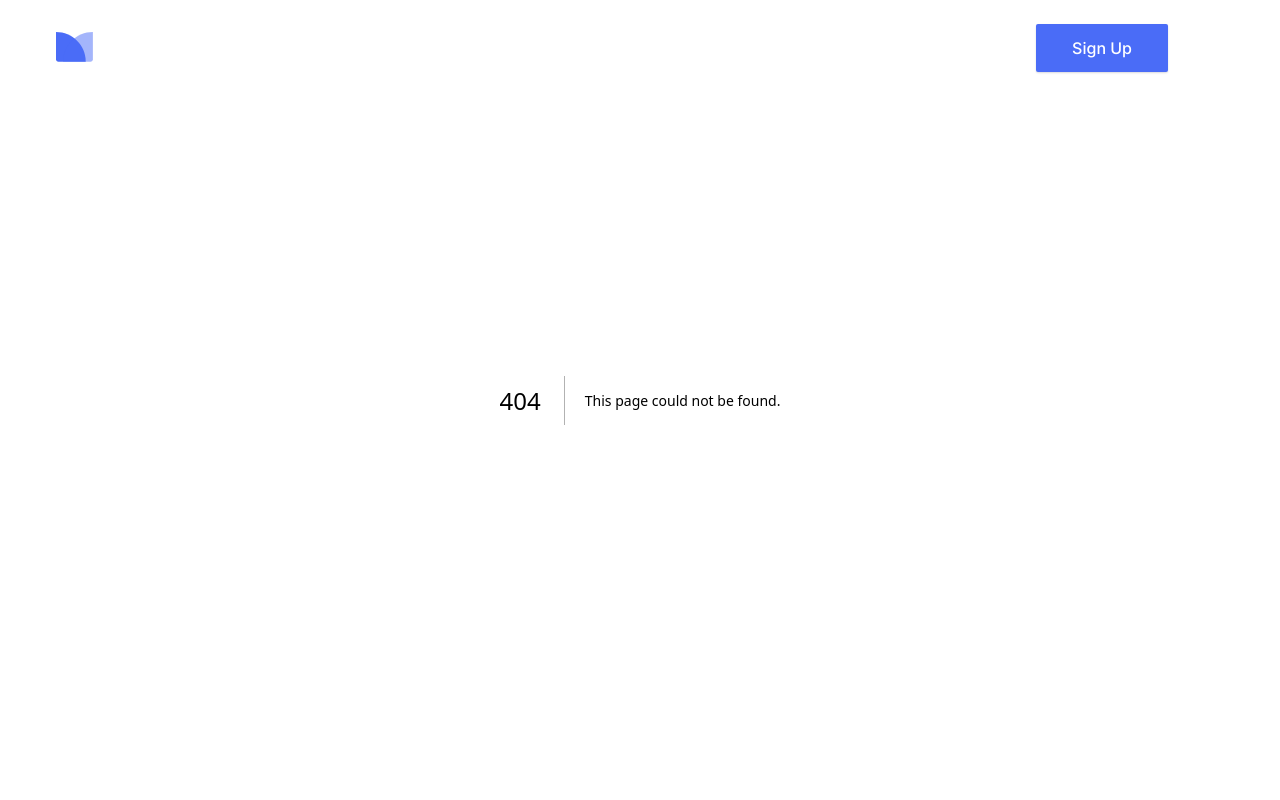
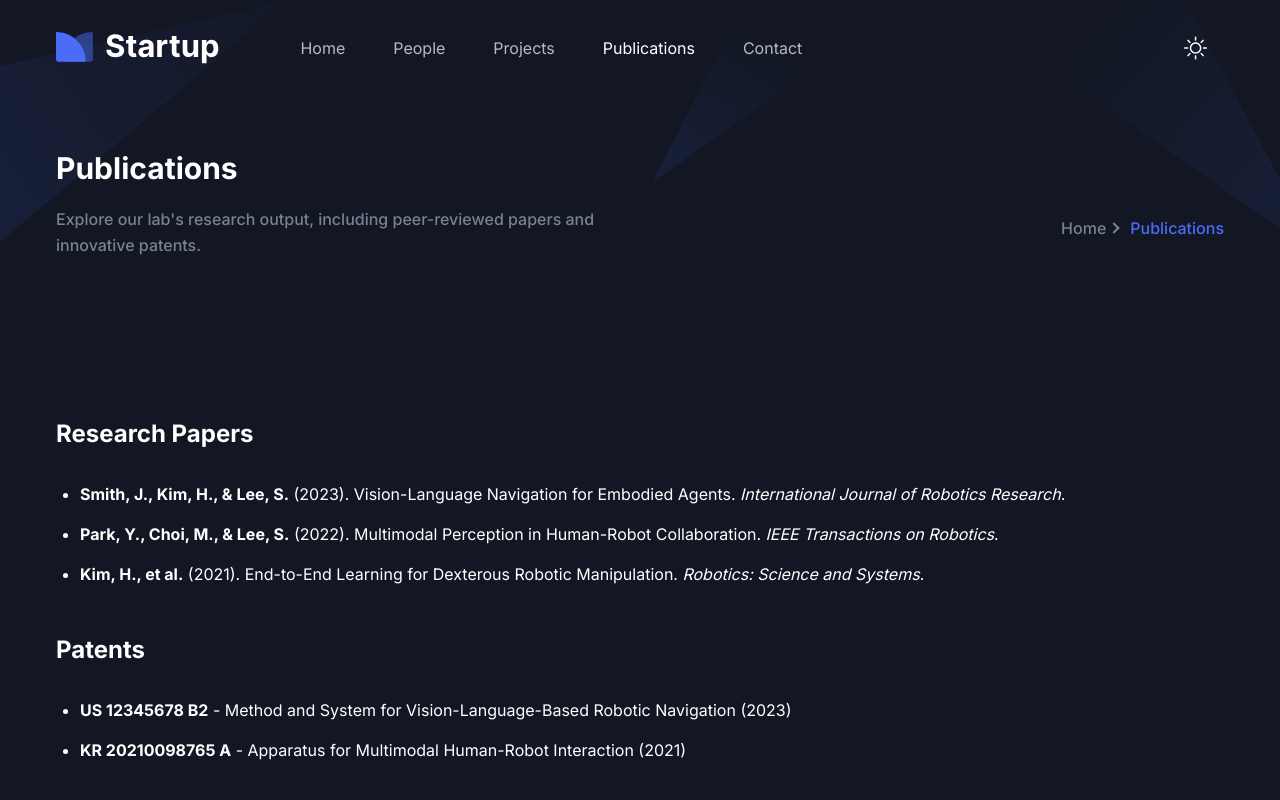
Before and after one commit to wolgok-xyz/wolgok-xyz.github.io, a Next.js app: page /publications in a window 1280 px wide. Before the commit this address had no page. Shown: the top 800 px of the page. Built offline with nearby package versions, Linux system fonts and the light colour scheme.

Commit message:
Remove Sign In, Sign Up, and Pages menus; update navigation for People, Contact, and Publications

```diff
--- a/src/app/about/page.tsx
+++ b/src/app/about/page.tsx
@@ -14,7 +14,7 @@ const AboutPage = () => {
   return (
     <>
       <Breadcrumb
-        pageName="About Page"
+        pageName="People"
         description="Lorem ipsum dolor sit amet, consectetur adipiscing elit. In varius eros eget sapien consectetur ultrices. Ut quis dapibus libero."
       />
       <AboutSectionOne />
--- a/src/app/people/page.tsx
+++ /dev/null
@@ -1,51 +0,0 @@
-import { Metadata } from "next";
-import Breadcrumb from "@/components/Common/Breadcrumb";
-
-export const metadata: Metadata = {
-  title: "People | KIST Embodied AGI Research Lab",
-  description: "Meet our researchers at KIST Embodied AGI Research Lab",
-};
-
-const PeoplePage = () => {
-  return (
-    <>
-      <Breadcrumb
-        pageName="People"
-        description="Meet our researchers working on advancing embodied artificial general intelligence"
-      />
-      <section className="pt-16 md:pt-20 lg:pt-28">
-        <div className="container">
-          <div className="grid grid-cols-1 gap-x-8 gap-y-10 md:grid-cols-2 lg:grid-cols-3">
-            {/* Researcher cards will go here */}
-            <div className="w-full">
-              <div className="wow fadeInUp" data-wow-delay=".1s">
-                <div className="mb-10 rounded-md bg-white p-8 shadow-signUp dark:bg-dark lg:px-5 xl:px-8">
-                  <div className="flex items-center justify-center">
-                    <div className="relative h-[200px] w-[200px] overflow-hidden rounded-full">
-                      <img
-                        src="/images/team/placeholder.jpg"
-                        alt="Researcher"
-                        className="h-full w-full object-cover"
-                      />
-                    </div>
-                  </div>
-                  <h3 className="mb-4 mt-4 text-center text-xl font-bold text-black dark:text-white">
-                    Dr. Jane Smith
-                  </h3>
-                  <p className="mb-4 text-center text-base text-body-color dark:text-body-color-dark">
-                    Principal Investigator
-                  </p>
-                  <p className="text-center text-base text-body-color dark:text-body-color-dark">
-                    Research interests: Embodied AI, Computer Vision, Robotics
-                  </p>
-                </div>
-              </div>
-            </div>
-          </div>
-        </div>
-      </section>
-    </>
-  );
-};
-
-export default PeoplePage;
--- /dev/null
+++ b/src/app/publications/page.tsx
@@ -0,0 +1,45 @@
+import Breadcrumb from "@/components/Common/Breadcrumb";
+import { Metadata } from "next";
+
+export const metadata: Metadata = {
+  title: "Publications | Research Lab",
+  description: "Research papers and patents from our lab.",
+};
+
+const PublicationsPage = () => {
+  return (
+    <>
+      <Breadcrumb
+        pageName="Publications"
+        description="Explore our lab's research output, including peer-reviewed papers and innovative patents."
+      />
+      <section className="py-16 md:py-20 lg:py-28">
+        <div className="container">
+          <h2 className="mb-8 text-2xl font-bold text-black dark:text-white">Research Papers</h2>
+          <ul className="mb-12 list-disc pl-6 space-y-4">
+            <li>
+              <strong>Smith, J., Kim, H., & Lee, S.</strong> (2023). Vision-Language Navigation for Embodied Agents. <em>International Journal of Robotics Research</em>.
+            </li>
+            <li>
+              <strong>Park, Y., Choi, M., & Lee, S.</strong> (2022). Multimodal Perception in Human-Robot Collaboration. <em>IEEE Transactions on Robotics</em>.
+            </li>
+            <li>
+              <strong>Kim, H., et al.</strong> (2021). End-to-End Learning for Dexterous Robotic Manipulation. <em>Robotics: Science and Systems</em>.
+            </li>
+          </ul>
+          <h2 className="mb-8 text-2xl font-bold text-black dark:text-white">Patents</h2>
+          <ul className="list-disc pl-6 space-y-4">
+            <li>
+              <strong>US 12345678 B2</strong> - Method and System for Vision-Language-Based Robotic Navigation (2023)
+            </li>
+            <li>
+              <strong>KR 20210098765 A</strong> - Apparatus for Multimodal Human-Robot Interaction (2021)
+            </li>
+          </ul>
+        </div>
+      </section>
+    </>
+  );
+};
+
+export default PublicationsPage;
--- a/src/components/Features/index.tsx
+++ b/src/components/Features/index.tsx
@@ -8,8 +8,8 @@ const Features = () => {
       <section id="features" className="py-16 md:py-20 lg:py-28">
         <div className="container">
           <SectionTitle
-            title="Main Features"
-            paragraph="There are many variations of passages of Lorem Ipsum available but the majority have suffered alteration in some form."
+            title="Research Interests"
+            paragraph="Our lab's research interests span integrated vision, language, and action systems, focusing on embodied AI, general intelligence, computer vision, and natural language understanding. We aim to advance the science and engineering of intelligent agents that can perceive, reason, and act in the real world."
             center
           />
 
--- a/src/components/Header/index.tsx
+++ b/src/components/Header/index.tsx
@@ -159,18 +159,6 @@ const Header = () => {
                 </nav>
               </div>
               <div className="flex items-center justify-end pr-16 lg:pr-0">
-                <Link
-                  href="/signin"
-                  className="text-dark hidden px-7 py-3 text-base font-medium hover:opacity-70 md:block dark:text-white"
-                >
-                  Sign In
-                </Link>
-                <Link
-                  href="/signup"
-                  className="ease-in-up shadow-btn hover:shadow-btn-hover bg-primary hover:bg-primary/90 hidden rounded-xs px-8 py-3 text-base font-medium text-white transition duration-300 md:block md:px-9 lg:px-6 xl:px-9"
-                >
-                  Sign Up
-                </Link>
                 <ThemeToggler />
               </div>
             </div>
--- a/src/components/Header/menuData.tsx
+++ b/src/components/Header/menuData.tsx
@@ -9,14 +9,8 @@ const menuData: Menu[] = [
   },
   {
     id: 2,
-    title: "About",
+    title: "People",
     path: "/about",
-    newTab: false,
-  },
-  {
-    id: 3,
-    title: "People",
-    path: "/people",
     newTab: false,
   },
   {
@@ -27,64 +21,15 @@ const menuData: Menu[] = [
   },
   {
     id: 5,
-    title: "Support",
-    path: "/contact",
+    title: "Publications",
+    path: "/publications",
     newTab: false,
   },
   {
     id: 6,
-    title: "Pages",
+    title: "Contact",
+    path: "/contact",
     newTab: false,
-    submenu: [
-      {
-        id: 61,
-        title: "About Page",
-        path: "/about",
-        newTab: false,
-      },
-      {
-        id: 62,
-        title: "Contact Page",
-        path: "/contact",
-        newTab: false,
-      },
-      {
-        id: 63,
-        title: "Blog Grid Page",
-        path: "/blog",
-        newTab: false,
-      },
-      {
-        id: 64,
-        title: "Blog Sidebar Page",
-        path: "/blog-sidebar",
-        newTab: false,
-      },
-      {
-        id: 65,
-        title: "Blog Details Page",
-        path: "/blog-details",
-        newTab: false,
-      },
-      {
-        id: 66,
-        title: "Sign In Page",
-        path: "/signin",
-        newTab: false,
-      },
-      {
-        id: 67,
-        title: "Sign Up Page",
-        path: "/signup",
-        newTab: false,
-      },
-      {
-        id: 68,
-        title: "Error Page",
-        path: "/error",
-        newTab: false,
-      },
-    ],
   },
 ];
 export default menuData;
--- a/src/components/Hero/index.tsx
+++ b/src/components/Hero/index.tsx
@@ -19,20 +19,6 @@ const Hero = () => {
                   We aim to build general-purpose embodied agents capable of perceiving, reasoning, and acting autonomously
                   in complex environments.
                 </p>
-                <div className="flex flex-col items-center justify-center space-y-4 sm:flex-row sm:space-x-4 sm:space-y-0">
-                  <Link
-                    href="https://nextjstemplates.com/templates/saas-starter-startup"
-                    className="rounded-xs bg-primary px-8 py-4 text-base font-semibold text-white duration-300 ease-in-out hover:bg-primary/80"
-                  >
-                    🔥 Get Pro
-                  </Link>
-                  <Link
-                    href="https://github.com/NextJSTemplates/startup-nextjs"
-                    className="inline-block rounded-xs bg-black px-8 py-4 text-base font-semibold text-white duration-300 ease-in-out hover:bg-black/90 dark:bg-white/10 dark:text-white dark:hover:bg-white/5"
-                  >
-                    Star on GitHub
-                  </Link>
-                </div>
               </div>
             </div>
           </div>
```
